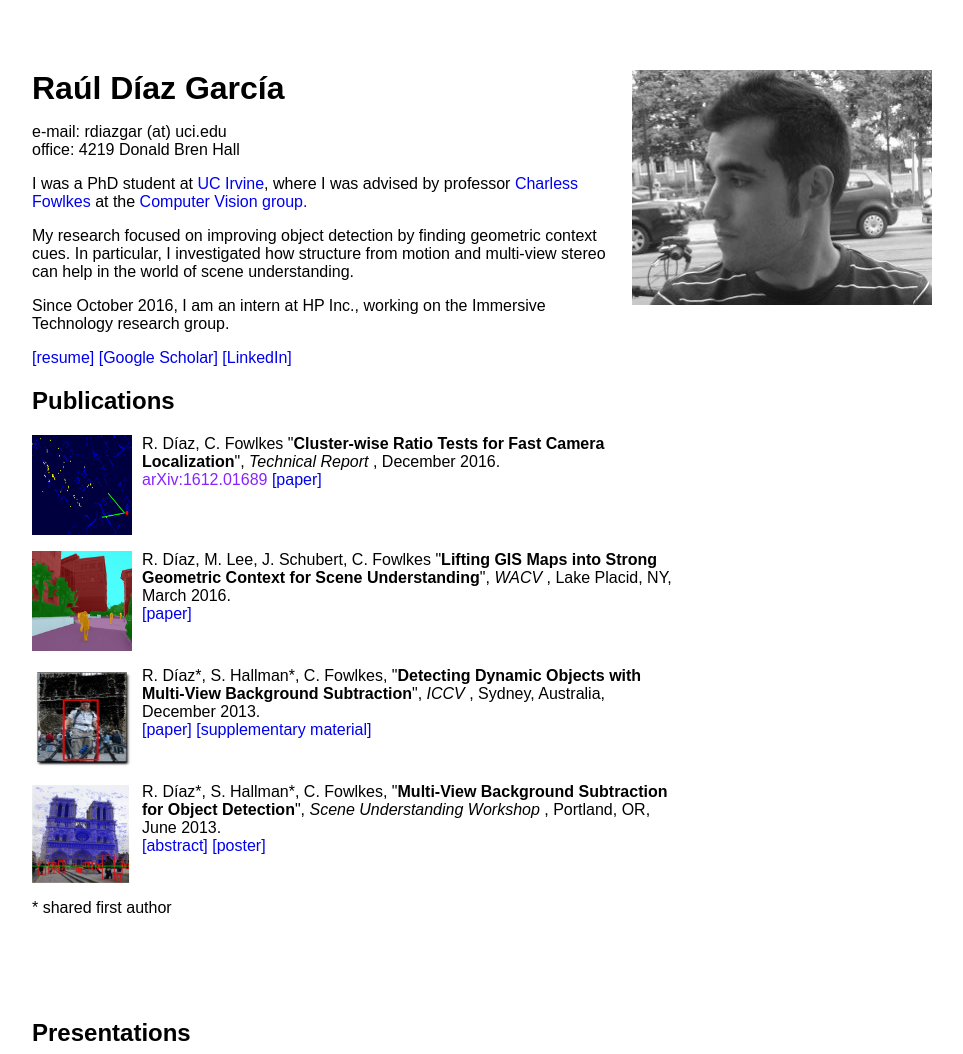
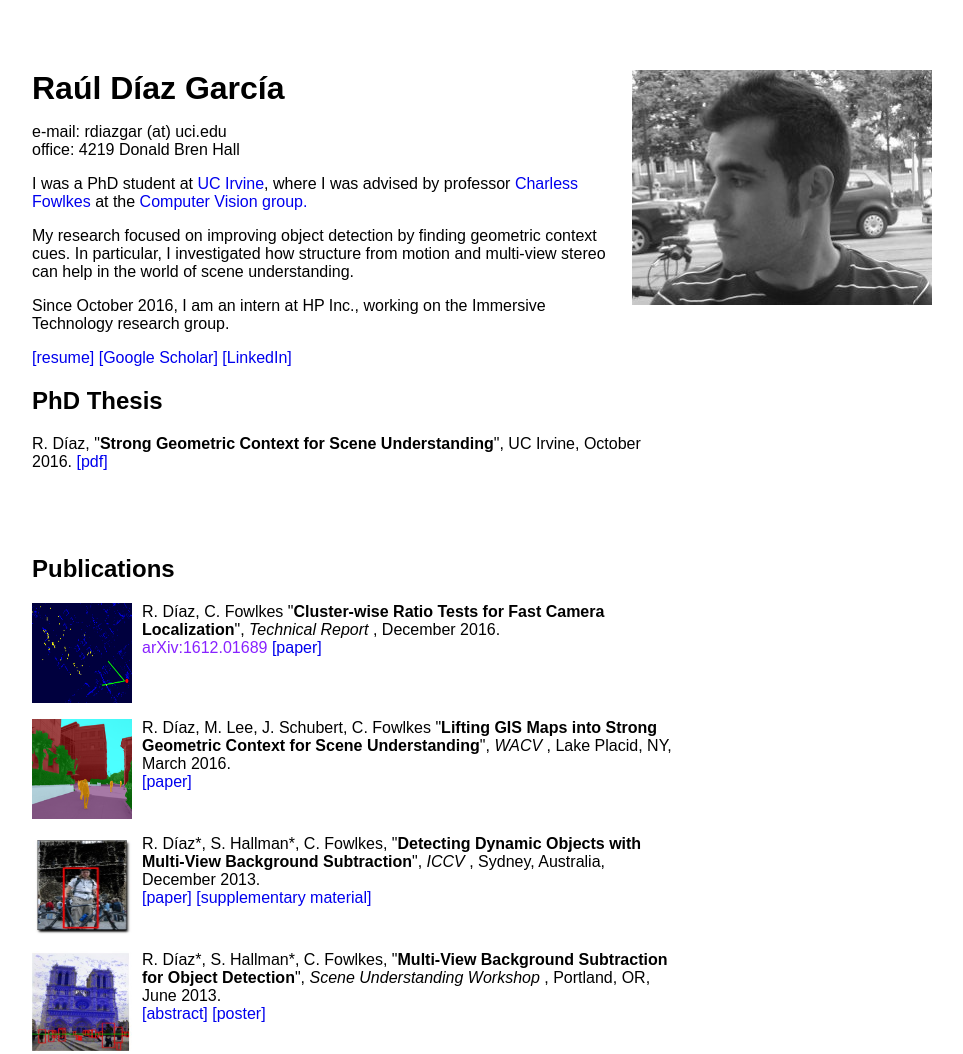
Before and after one commit to rauldiaz/old_website, a plain HTML site: page index.html in a window 1280 px wide. Shown: the top 1054 px of the page, without its empty margins (158-1121 px from the left). Drawn offline with Linux system fonts and the light colour scheme.

Commit message:
added thesis link

```diff
--- a/index.html
+++ b/index.html
@@ -64,6 +64,14 @@ a.invisible { color : inherit; text-decoration : inherit; }
 
 <p></p>
 
+<h2>PhD Thesis</h2>
+<div class="publication">
+<p> R. Díaz, "<strong>Strong Geometric Context for Scene Understanding</strong>", UC Irvine, October 2016.
+<a href="http://vision.ics.uci.edu/papers/Diaz_THESIS_2016/Diaz_THESIS_2016.pdf">[pdf]</a>
+<br>
+<br>
+</p>
+
 <h2>Publications</h2>
 
 <div class="publication">
```
